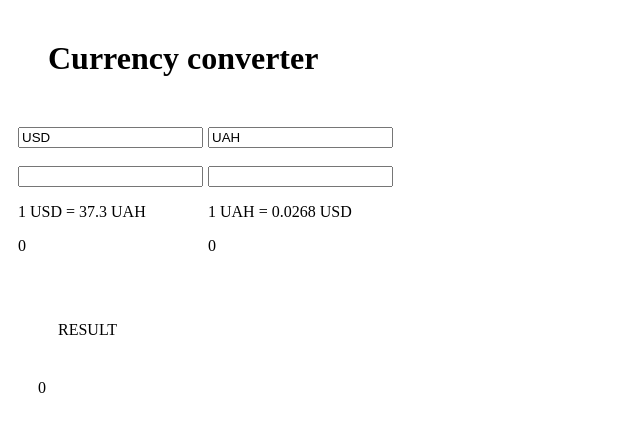
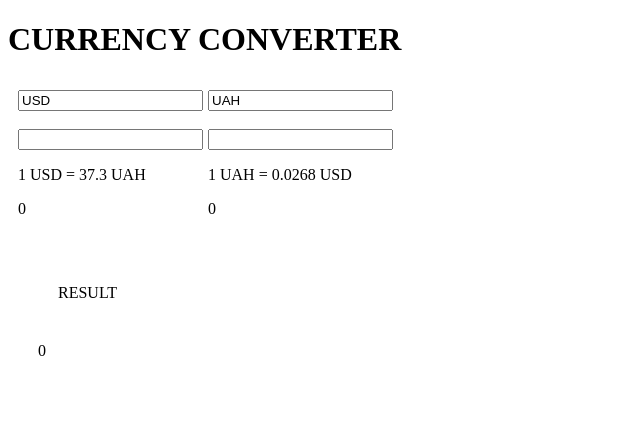
Before and after one commit to vika1973/Converter, an Angular app: page / in a window 1280 px wide. Shown: the top 432 px of the page, without its empty margins (0-640 px from the left). Built offline with nearby package versions, Linux system fonts and the light colour scheme.

Commit message:
Add uppercase h1

```diff
--- a/src/app/app.component.html
+++ b/src/app/app.component.html
@@ -1,4 +1,4 @@
-<h1 style="margin: 40px;">Currency converter</h1>
+<h1>{{ title | uppercase }}</h1>
 
 <div>
 <div style="float: left; ">
--- a/src/app/app.component.ts
+++ b/src/app/app.component.ts
@@ -6,7 +6,7 @@ import { Component } from '@angular/core';
   styleUrls: ['./app.component.css']
 })
 export class AppComponent {
-  title = 'Converter';
+  title = 'Currency converter';
   currency1 : number = 0;
   currency2 : number = 0;
   result : number = 0;
```
